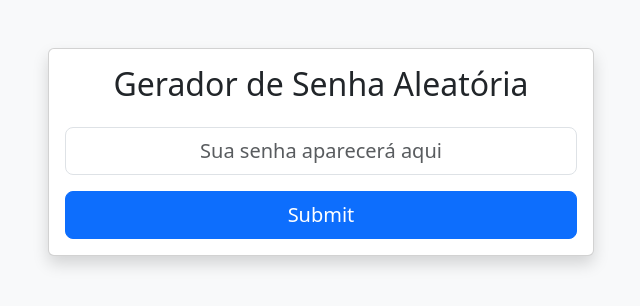
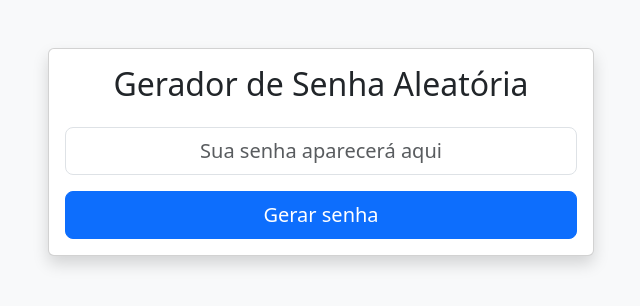
Before and after one commit to rogeriobarbosa07/Gerador-de-Senha, a Django app: page / in a window 1280 px wide. Shown: the top 306 px of the page, without its empty margins (319-959 px from the left). Run offline with Django 5.2, Linux system fonts and the light colour scheme.

```diff
--- a/app_senha/templates/app_senha/gerador_senha.html
+++ b/app_senha/templates/app_senha/gerador_senha.html
@@ -18,7 +18,7 @@
                             </div>
                             <form action="post">
                                 <div class="d-grid gap-2">
-                                    <input class="btn btn-primary btn-lg" type="submit"></input>
+                                    <input class="btn btn-primary btn-lg" type="submit" name="gerar-senha" value="Gerar senha"></input>
                                 </div>
                             </form>
                         </div>
```
Also changed, not shown: app_senha/funcao_senha.py (added).
